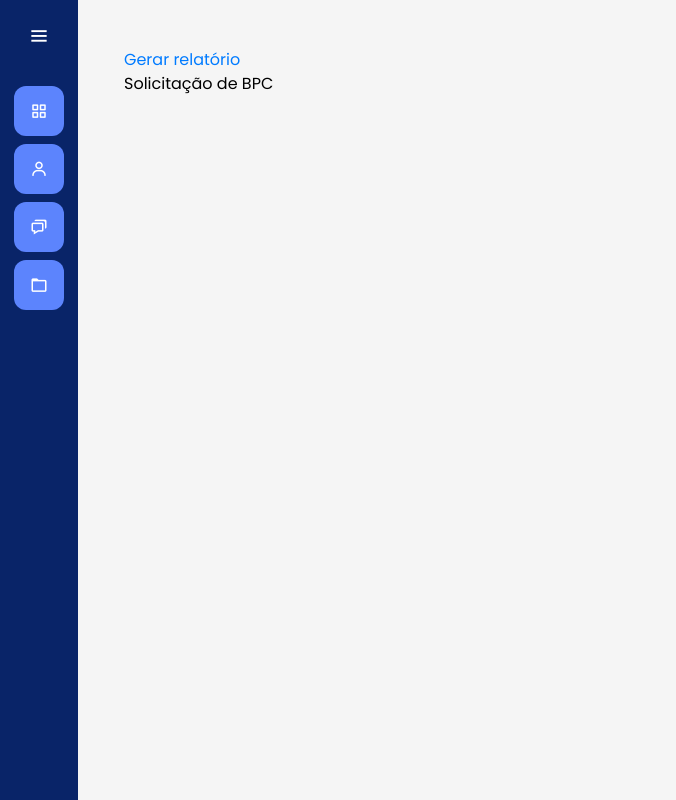
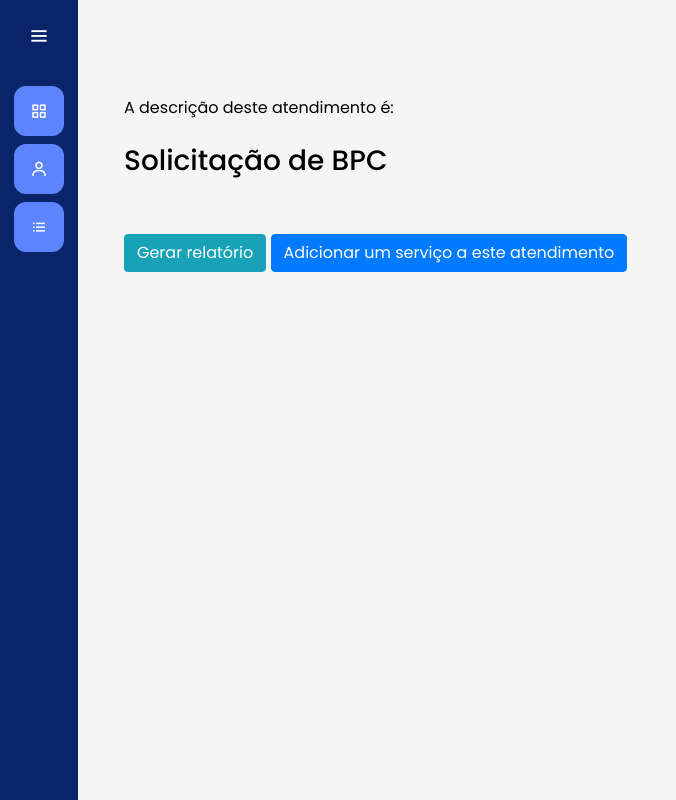
Before and after one commit to marconerodr/esmaspuc, a Django app: a page that uses templates/base.html in a window 1280 px wide. Shown: the whole page, without its empty margins (0-676 px from the left). Run offline with Django 5.2, Linux system fonts and the light colour scheme; data comes from the database, SQL or seed files in the repository; both versions use the stored data as it was after the commit.

Commit message:
Adicionei a possibilidade de serviço adicional e organizei o menu lateral

```diff
--- a/servicos/admin.py
+++ b/servicos/admin.py
@@ -1,7 +1,8 @@
 from django.contrib import admin
-from .models import CategoriaBeneficio, Servico
+from .models import CategoriaBeneficio, Servico, ServicoAdicional
 
 # Register your models here.
 
 admin.site.register(CategoriaBeneficio)
 admin.site.register(Servico)
+admin.site.register(ServicoAdicional)
--- a/servicos/models.py
+++ b/servicos/models.py
@@ -13,6 +13,15 @@ class CategoriaBeneficio(models.Model):
     def __str__(self) -> str:
         return self.titulo
 
+class ServicoAdicional(models.Model):
+    titulo = models.CharField(max_length=50)
+    descricao = models.TextField()
+
+    def __str__(self) -> str:
+        return self.titulo
+
+
+
 class Servico(models.Model):
     titulo = models.CharField(max_length=30)
     usuario = models.ForeignKey(PopulacaoUsuaria, on_delete=models.SET_NULL, null=True)
@@ -22,6 +31,7 @@ class Servico(models.Model):
     finalizado = models.BooleanField(default=False)
     protocolo = models.CharField(max_length=52, null=True, blank=True)
     identificador = models.CharField(max_length=24, null=True, blank=True)
+    servicos_adicionais = models.ManyToManyField(ServicoAdicional)
 
     def __str__(self) -> str:
         return self.titulo
--- a/servicos/templates/servico.html
+++ b/servicos/templates/servico.html
@@ -10,8 +10,48 @@
     <br>
     <br>
     <div class="container">
-        <a href="{% url 'relatorio' servico.identificador %}">Gerar relatório</a>
         <br>
-        {{servico.titulo}}
+        <br>
+        A descrição deste atendimento é:
+        <br>
+        <br>
+        <h3>{{servico.titulo}}</h3>
+        <br>
+        <br>
+        <a class="btn btn-info" href="{% url 'relatorio' servico.identificador %}">Gerar relatório</a>
+        <button type="button" class="btn btn-primary" data-toggle="modal" data-target="#exampleModal">
+            Adicionar um serviço a este atendimento
+          </button>
     </div>
 {% endblock %}
+
+{% block 'body' %}
+    <div class="modal fade" id="exampleModal" tabindex="-1" role="dialog" aria-labelledby="exampleModalLabel" aria-hidden="true">
+        <div class="modal-dialog" role="document">
+        <div class="modal-content">
+            <div class="modal-header">
+            <h5 class="modal-title" id="exampleModalLabel">Serviço adicional</h5>
+            <button type="button" class="close" data-dismiss="modal" aria-label="Close">
+                <span aria-hidden="true">&times;</span>
+            </button>
+            </div>
+            <div class="modal-body">
+                <form action="{% url 'servico_adicional' %}" method="POST">{% csrf_token %}
+
+                    <input type="hidden" name="identificador_servico" value={{servico.identificador}}>
+
+                    <label>Digite o título:</label>
+                    <input type="text" placeholder="titulo" class="form-control" name="titulo">
+                    <br>
+                    <label>Digite a descrição:</label>
+                    <input type="text" placeholder="titulo" class="form-control" name="descricao">
+                    <br>
+                    <input type="submit" class="btn btn-success" value="Salvar">
+                </form>
+            </div>
+            <div class="modal-footer">
+            </div>
+        </div>
+        </div>
+    </div>
+{% endblock %}
--- a/servicos/urls.py
+++ b/servicos/urls.py
@@ -6,4 +6,5 @@ urlpatterns = [
     path('listar_servico/', views.listar_servico, name="listar_servico"),
     path('servico/<str:identificador>', views.servico, name="servico"),
     path('relatorio/<str:identificador>', views.relatorio, name="relatorio"),
+    path('servico_adicional', views.servico_adicional, name="servico_adicional"),
 ]
--- a/servicos/views.py
+++ b/servicos/views.py
@@ -1,7 +1,7 @@
 from django.shortcuts import render, get_object_or_404
 from .forms import FormServico
 from django.http import HttpResponse, FileResponse
-from .models import Servico
+from .models import Servico, ServicoAdicional
 from fpdf import FPDF
 from io import BytesIO
 # Create your views here.
@@ -59,3 +59,17 @@ def relatorio(request, identificador):
     pdf_bytes = BytesIO(pdf_content)
 
     return FileResponse(pdf_bytes, as_attachment=True, filename=f"relatorio-{servico.protocolo}.pdf")
+
+def servico_adicional(request):
+    identificador_servico = request.POST.get('identificador_servico')
+    titulo = request.POST.get('titulo')
+    descricao = request.POST.get('descricao')
+
+    servico_adicional = ServicoAdicional(titulo=titulo, descricao=descricao)
+    servico_adicional.save()
+
+    servico = Servico.objects.get(identificador=identificador_servico)
+    servico.servicos_adicionais.add(servico_adicional)
+    servico.save()
+
+    return render(request, 'confirmacao.html', {'identificador_servico': identificador_servico})
--- a/templates/base.html
+++ b/templates/base.html
@@ -32,23 +32,16 @@
           <li>
           <a href="{% url 'usuarios' %}">
             <i class='bx bx-user' ></i>
-            <span class="links_name">Cadastrar usuário</span>
+            <span class="links_name">Usuários</span>
           </a>
-          <span class="tooltip">Cadastrar usuário</span>
+          <span class="tooltip">Usuários</span>
         </li>
         <li>
-          <a href="#">
-            <i class='bx bx-chat' ></i>
-            <span class="links_name">Buscar usuário</span>
+          <a href="{% url 'listar_servico' %}">
+            <i class='bx bx-list-ul' ></i>
+            <span class="links_name">Atendimentos</span>
           </a>
-          <span class="tooltip">Buscar usuário</span>
-        </li>
-        <li>
-          <a href="#">
-            <i class='bx bx-folder' ></i>
-            <span class="links_name">Relatórios e RMA</span>
-          </a>
-          <span class="tooltip">Relatórios e RMA</span>
+          <span class="tooltip">Atendimentos</span>
         </li>
         </ul>
       </div>
```
Also changed, not shown: servicos/templates/confirmacao.html (added, +19 -0 lines), db.sqlite3, servicos/migrations/0005_servicoadicional_servico_servicos_adicionais.py (added).
